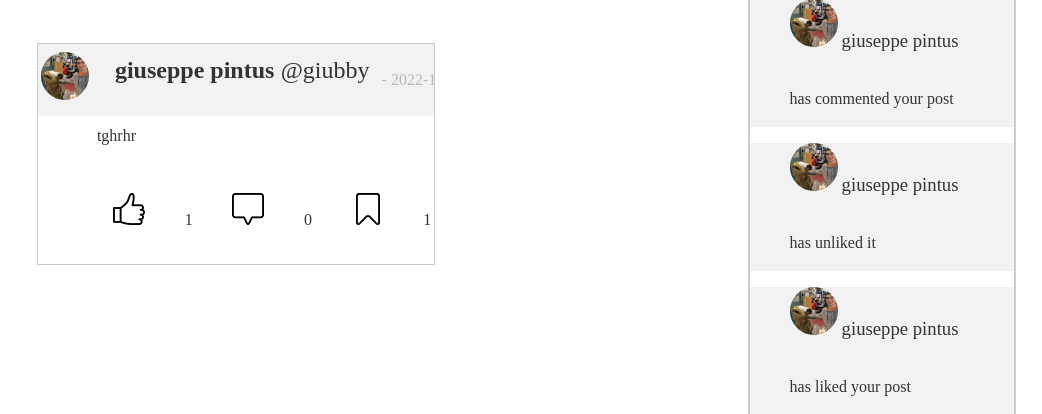
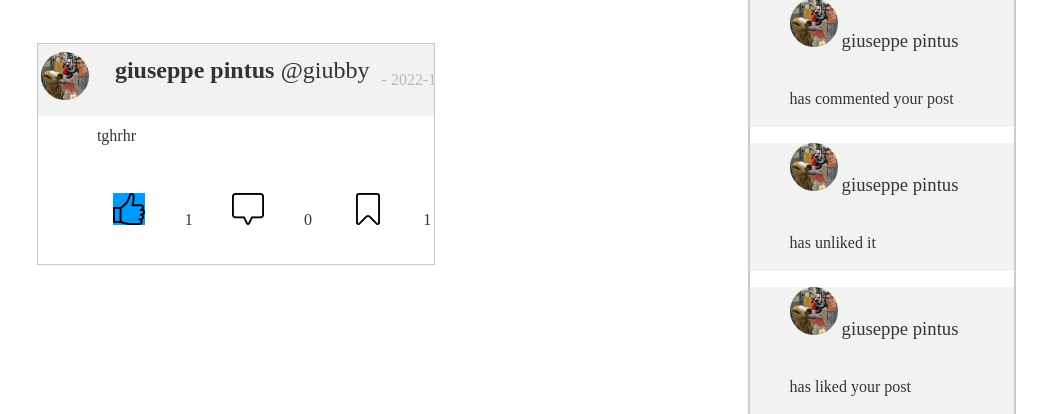
Before and after one commit to giuseppePintus/proj-webUnibo2022, a PHP site: page / in a window 1280 px wide. Shown: the part 902-1316 px from the top of the page, without its empty margins (238-1280 px from the left). Run offline with PHP 8.4, Linux system fonts and the light colour scheme; data comes from the database, SQL or seed files in the repository; tables that the repository leaves empty or names only in its code hold one stand-in row (values such as "Sample post").

Commit message:
add like color css

```diff
--- a/backend/css/stylebase.css
+++ b/backend/css/stylebase.css
@@ -209,6 +209,10 @@
     height: 2rem;
 }
 
+.posticon1{
+    background-color: rgb(0, 153, 255); /* fill color */
+}
+
 .postComment ul li{
     list-style-type: none;
     display: inline-block;
--- a/backend/js/index.js
+++ b/backend/js/index.js
@@ -1,3 +1,8 @@
+/*retrieve posts from the database*/
+const main = document.querySelector("main");
+const mainInitialHtml = main.innerHTML;
+let commentBoxStateMap = new Map();
+
 
 async function getCommentsByPostId(postid) {
     const response = await axios.post('./api-getPostComments.php', {
@@ -41,7 +46,7 @@
             <footer>
                 <ul>
 
-                    <li><img id="like${posts[i]["postid"]}" src="./upload/like.png" alt="like"/></li>
+                    <li><img id="like${posts[i]["postid"]}" class="posticon${posts[i]["liked"]}" src="./upload/like.png" alt="like"/></li>
                     <li><p>${posts[i]["liked"]}</p></li>
                     <li><img id="comment${posts[i]["postid"]}" src="./upload/comment.png" alt="comment"/></li>
                     <li><p>${posts[i]["commented"]}</p></li>
@@ -50,7 +55,6 @@
                 </ul>
             </footer>
         `;
-
 
         //let comments = await getCommentsByPostId(posts[i]['postid']);
         //article += generateCommentsHTML(comments, posts[i]['postid']);
@@ -85,9 +89,6 @@
     return result;
 }
 
-/*retrieve posts from the database*/
-const main = document.querySelector("main");
-const mainInitialHtml = main.innerHTML;
 
 async function getPageElements() {
     let postIds = [];
@@ -130,18 +131,16 @@
                 responseType: 'json',
                 timeout: 5000
             }).then(response => {
-                response.data[0]['likes'] ? sendNotification(' has unliked it') :  sendNotification(' has liked your post');
+                response.data[0]['likes'] ? sendNotification(' has unliked it') : sendNotification(' has liked your post');
                 mainFunc();
             });
         });
 
         /*expand comment listeners*/
         document.getElementById("comment" + postid).addEventListener('click', async () => {
-
             await displayComment(postid, commentBoxStateMap.get(postid));
             commentBoxStateMap.set(postid, !commentBoxStateMap.get(postid))
-
-            if(commentBoxStateMap.get(postid) != 0)
+            if (commentBoxStateMap.get(postid) != 0)
                 commentButtonListenr(postid);
 
         });
@@ -162,7 +161,7 @@
 
 function commentButtonListenr(postid) {
     /*comment button listeners*/
-    document.getElementById("commentButton" + postid).addEventListener('click', () => {
+    document.getElementById("commentButton" + postid).addEventListener('click', async () => {
         const commentTextBox = document.getElementById("commentBox" + postid);
         if (commentTextBox && commentTextBox.value) {
             axios.post('./api-userSendComment.php', {
@@ -267,9 +266,11 @@
 }
 
 
+
 async function mainFunc() {
     let postIds = await getPageElements();
-    const commentBoxStateMap = new Map(postIds.map(key => [key, 0]));
+    if (commentBoxStateMap.size === 0)
+        commentBoxStateMap = new Map(postIds.map(key => [key, 0]));
     postInteractionsListeners(postIds, commentBoxStateMap);
 }
 
```
